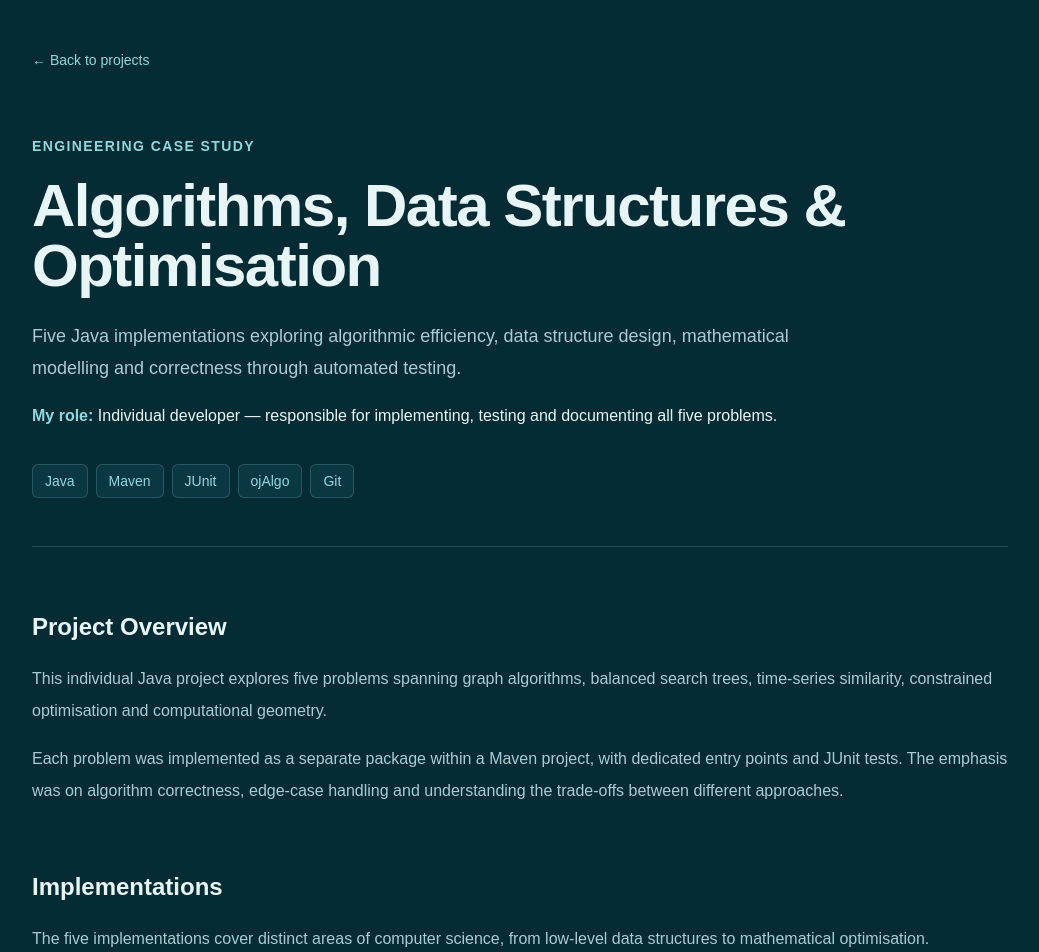
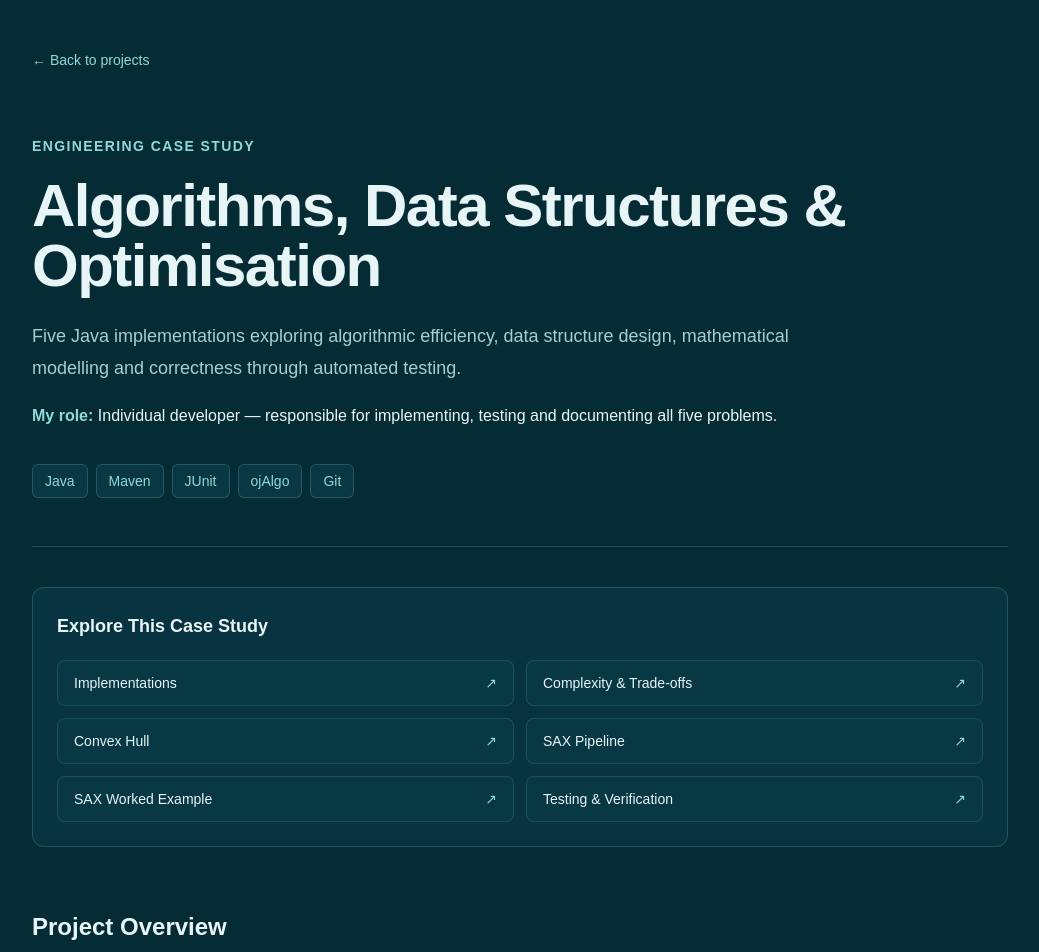
Before and after one commit to ErinGreen5327955/eringreen-io, a Next.js app: page /projects/algorithms in a window 1280 px wide. Shown: the top 952 px of the page, without its empty margins (120-1159 px from the left). Built offline with nearby package versions, Linux system fonts and the light colour scheme.

Commit message:
feat: add algorithms case study section navigation

```diff
--- a/src/app/projects/algorithms/page.tsx
+++ b/src/app/projects/algorithms/page.tsx
@@ -102,6 +102,39 @@ export default function AlgorithmsProjectPage() {
                     </div>
                 </header>
 
+
+                <nav
+                    aria-label="Case study sections"
+                    className="mt-10 rounded-xl border border-seafoam/20 bg-forest-teal/30 p-6"
+                >
+                    <h2 className="text-lg font-semibold text-soft-mist">
+                        Explore This Case Study
+                    </h2>
+
+                    <div className="mt-5 grid gap-3 sm:grid-cols-2">
+                        {[
+                            { label: "Implementations", href: "#implementations" },
+                            { label: "Complexity & Trade-offs", href: "#complexity" },
+                            { label: "Convex Hull", href: "#convex-hull" },
+                            { label: "SAX Pipeline", href: "#sax-pipeline" },
+                            { label: "SAX Worked Example", href: "#sax-example" },
+                            { label: "Testing & Verification", href: "#testing" },
+                        ].map((item) => (
+                            <a
+                                key={item.href}
+                                href={item.href}
+                                className="flex items-center justify-between rounded-lg border border-seafoam/15 bg-forest px-4 py-3 text-sm font-medium text-soft-mist transition-colors hover:border-seafoam/40 hover:text-seafoam"
+                            >
+                                <span>{item.label}</span>
+                                <span aria-hidden="true" className="ml-3 text-seafoam">
+          ↗
+        </span>
+                            </a>
+                        ))}
+                    </div>
+                </nav>
+
+
                 <div className="space-y-16 py-16">
                     <section>
                         <h2 className="text-2xl font-bold text-soft-mist">
@@ -126,7 +159,7 @@ export default function AlgorithmsProjectPage() {
                         </p>
                     </section>
 
-                    <section>
+                    <section id="implementations">
                         <h2 className="text-2xl font-bold text-soft-mist">
                             Implementations
                         </h2>
@@ -177,7 +210,7 @@ export default function AlgorithmsProjectPage() {
                     </section>
 
 
-                    <section>
+                    <section id="complexity">
                         <h2 className="text-2xl font-bold text-soft-mist">
                             Algorithm Complexity & Trade-offs
                         </h2>
@@ -264,7 +297,7 @@ export default function AlgorithmsProjectPage() {
                     </section>
 
 
-                    <section>
+                    <section id="convex-hull">
                         <h2 className="text-2xl font-bold text-soft-mist">
                             Visualising Computational Geometry
                         </h2>
@@ -307,7 +340,7 @@ export default function AlgorithmsProjectPage() {
                     </section>
 
 
-                    <section>
+                    <section id="sax-pipeline">
                         <h2 className="text-2xl font-bold text-soft-mist">
                             From Voice Signals to Symbolic Sequences
                         </h2>
@@ -348,7 +381,7 @@ export default function AlgorithmsProjectPage() {
                     </section>
 
 
-                    <section>
+                    <section id="sax-example">
                         <h2 className="text-2xl font-bold text-soft-mist">
                             SAX Transformation — Worked Example
                         </h2>
@@ -386,7 +419,7 @@ export default function AlgorithmsProjectPage() {
                     </section>
 
 
-                    <section>
+                    <section id="testing">
                         <h2 className="text-2xl font-bold text-soft-mist">
                             Testing & Verification
                         </h2>
```
